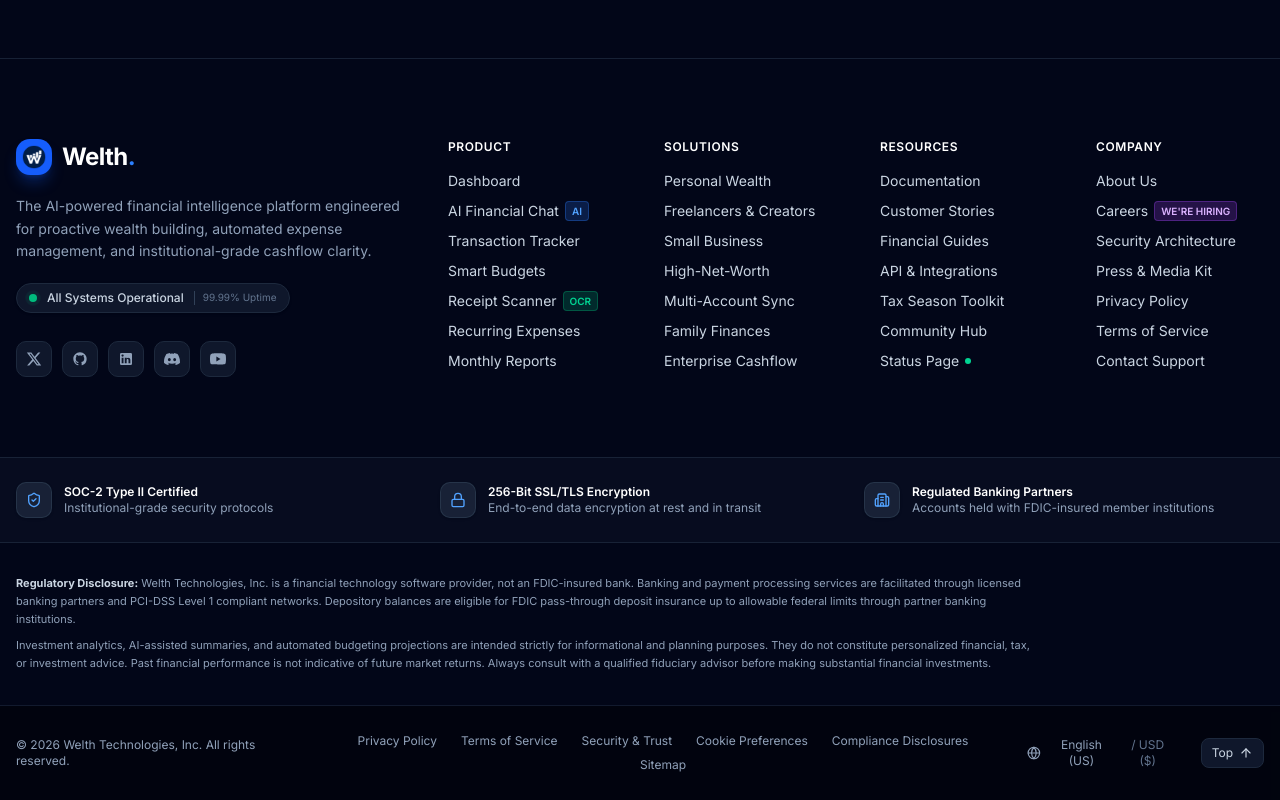
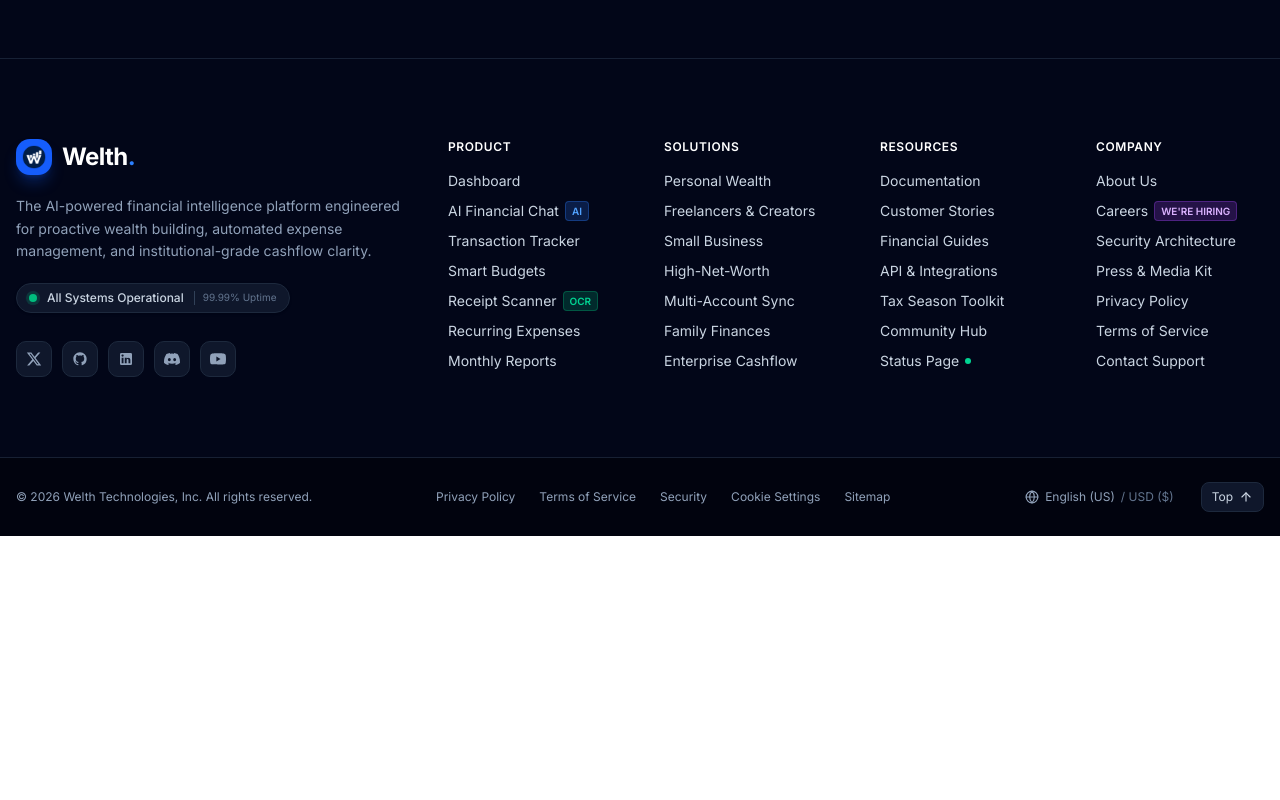
Before and after one commit to Shivamku19/Welth, a Next.js app: page / in a window 1280 px wide. Shown: the part 3694-4494 px from the top of the page. After the commit the page ends 4230 px from the top, so only its background shows below. Built offline with nearby package versions, Linux system fonts and the light colour scheme; no server answers.

Commit message:
refactor(footer): remove compliance disclaimers and trust badges, retaining clean bottom bar

```diff
--- a/components/footer/bottom-bar.jsx
+++ b/components/footer/bottom-bar.jsx
@@ -16,7 +16,7 @@ export default function BottomBar() {
   };
 
   return (
-    <div className="relative bg-black/40">
+    <div className="relative border-t border-slate-800/80 bg-black/40">
       <div className="container mx-auto px-4 lg:px-8 py-6">
         <div className="flex flex-col md:flex-row items-center justify-between gap-4 text-xs text-slate-400">
           {/* Copyright */}
--- a/components/footer/index.jsx
+++ b/components/footer/index.jsx
@@ -2,8 +2,6 @@ import React from "react";
 import NewsletterForm from "./newsletter-form";
 import BrandColumn from "./brand-column";
 import DirectoryNav from "./directory-nav";
-import TrustBadges from "./trust-badges";
-import RegulatoryDisclaimer from "./regulatory-disclaimer";
 import BottomBar from "./bottom-bar";
 
 export default function Footer() {
@@ -30,12 +28,6 @@ export default function Footer() {
         </div>
       </div>
 
-      {/* SECURITY & TRUST BADGES */}
-      <TrustBadges />
-
-      {/* REGULATORY DISCLAIMER */}
-      <RegulatoryDisclaimer />
-
       {/* SUB-FOOTER BOTTOM BAR */}
       <BottomBar />
     </footer>
--- a/components/footer/regulatory-disclaimer.jsx
+++ /dev/null
@@ -1,25 +0,0 @@
-import React from "react";
-
-export default function RegulatoryDisclaimer() {
-  return (
-    <div className="relative border-b border-slate-800/60 bg-slate-950">
-      <div className="container mx-auto px-4 lg:px-8 py-8">
-        <div className="text-[11px] leading-relaxed text-slate-400 space-y-2 max-w-5xl">
-          <p>
-            <strong className="text-slate-300">Regulatory Disclosure:</strong> Welth Technologies, Inc.
-            is a financial technology software provider, not an FDIC-insured bank. Banking and payment processing
-            services are facilitated through licensed banking partners and PCI-DSS Level 1 compliant networks.
-            Depository balances are eligible for FDIC pass-through deposit insurance up to allowable federal limits
-            through partner banking institutions.
-          </p>
-          <p>
-            Investment analytics, AI-assisted summaries, and automated budgeting projections are intended strictly for
-            informational and planning purposes. They do not constitute personalized financial, tax, or investment
-            advice. Past financial performance is not indicative of future market returns. Always consult with a qualified
-            fiduciary advisor before making substantial financial investments.
-          </p>
-        </div>
-      </div>
-    </div>
-  );
-}
--- a/components/footer/trust-badges.jsx
+++ /dev/null
@@ -1,31 +0,0 @@
-import React from "react";
-import { ShieldCheck, Lock, Building2 } from "lucide-react";
-import { trustHighlights } from "@/data/footer";
-
-const ICONS = {
-  shield: <ShieldCheck className="w-4 h-4" />,
-  lock: <Lock className="w-4 h-4" />,
-  building: <Building2 className="w-4 h-4" />,
-};
-
-export default function TrustBadges() {
-  return (
-    <div className="relative border-y border-slate-800/80 bg-slate-900/40">
-      <div className="container mx-auto px-4 lg:px-8 py-6">
-        <div className="grid grid-cols-1 md:grid-cols-3 gap-6 text-slate-400">
-          {trustHighlights.map((item) => (
-            <div key={item.title} className="flex items-center gap-3">
-              <div className="flex h-9 w-9 shrink-0 items-center justify-center rounded-lg bg-slate-800/80 border border-slate-700/60 text-blue-400 shadow-sm">
-                {ICONS[item.icon]}
-              </div>
-              <div className="text-xs">
-                <div className="font-semibold text-white">{item.title}</div>
-                <div className="text-slate-400">{item.description}</div>
-              </div>
-            </div>
-          ))}
-        </div>
-      </div>
-    </div>
-  );
-}
--- a/data/footer.js
+++ b/data/footer.js
@@ -60,26 +60,7 @@ export const footerSocialLinks = [
 export const footerLegalLinks = [
   { name: "Privacy Policy", href: "/#features" },
   { name: "Terms of Service", href: "/#features" },
-  { name: "Security & Trust", href: "/#features" },
-  { name: "Cookie Preferences", href: "/#features" },
-  { name: "Compliance Disclosures", href: "/#features" },
+  { name: "Security", href: "/#features" },
+  { name: "Cookie Settings", href: "/#features" },
   { name: "Sitemap", href: "/#features" },
 ];
-
-export const trustHighlights = [
-  {
-    title: "SOC-2 Type II Certified",
-    description: "Institutional-grade security protocols",
-    icon: "shield",
-  },
-  {
-    title: "256-Bit SSL/TLS Encryption",
-    description: "End-to-end data encryption at rest and in transit",
-    icon: "lock",
-  },
-  {
-    title: "Regulated Banking Partners",
-    description: "Accounts held with FDIC-insured member institutions",
-    icon: "building",
-  },
-];
```
Also changed, not shown: 1 other file (tests, documents, lock files or other folders).
